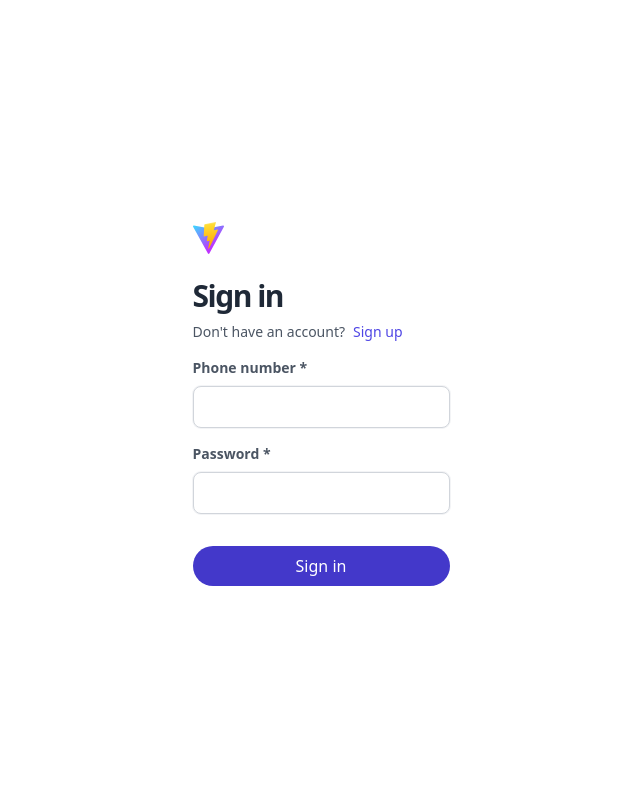
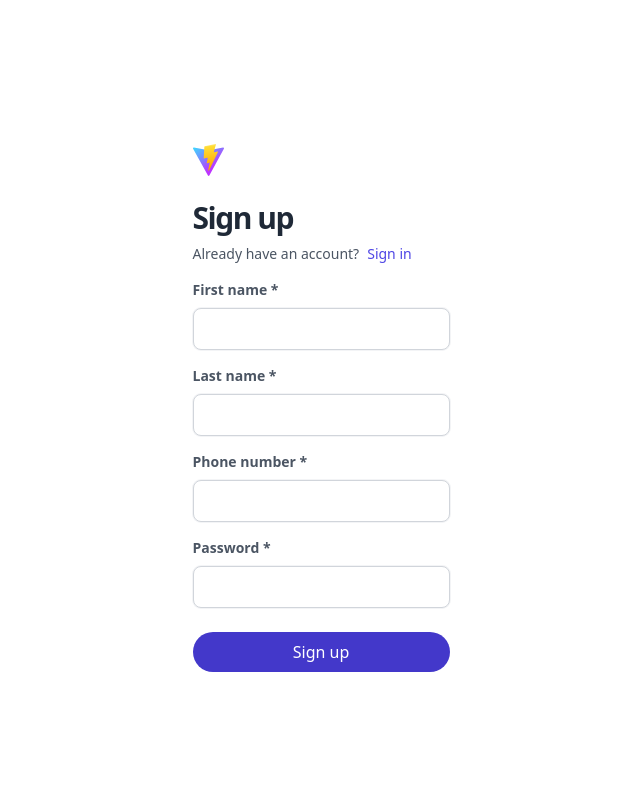
Before and after one commit to allandereal/octagon-test, a Vue app in the folder ui/: page /signup in a window 1280 px wide. Shown: the top 800 px of the page, without its empty margins (319-959 px from the left). Built offline with nearby package versions, Linux system fonts and the light colour scheme.

Commit message:
add and configure vue router to handle reactive routing

```diff
--- a/ui/package.json
+++ b/ui/package.json
@@ -9,7 +9,8 @@
     "preview": "vite preview"
   },
   "dependencies": {
-    "vue": "^3.2.37"
+    "vue": "^3.2.37",
+    "vue-router": "^4.1.3"
   },
   "devDependencies": {
     "@tailwindcss/forms": "^0.5.2",
--- a/ui/src/App.vue
+++ b/ui/src/App.vue
@@ -1,12 +1,9 @@
 <script setup>
 // This starter template is using Vue 3 <script setup> SFCs
 // Check out https://vuejs.org/api/sfc-script-setup.html#script-setup
-import LoginPage from './components/LoginPage.vue'
-import SignupPage from './components/SignupPage.vue'
+
 </script>
 
 <template>
-  <div></div>
-  <LoginPage />
-  <SignupPage />
+  <router-view></router-view>
 </template>
--- a/ui/src/components/LoginPage.vue
+++ b/ui/src/components/LoginPage.vue
@@ -16,7 +16,7 @@ defineProps({
     <h1 class="text-gray-800 mt-4 text-3xl tracking-tighter font-bold">Sign in</h1>
     <p class="my-2 text-sm">
       <span class="text-gray-600">Don't have an account?</span>
-      <a class="text-indigo-600 ml-2 hover:underline" href="/">Sign up</a>
+      <router-link class="text-indigo-600 ml-2 hover:underline" :to="{ name: 'signup'}">Sign up</router-link>
     </p>
 
     <InputField label="Phone number *" type="text" />
--- /dev/null
+++ b/ui/src/components/ProfilePage.vue
@@ -0,0 +1,13 @@
+<script setup>
+import { ref } from 'vue'
+
+defineProps({
+  //msg: String
+})
+
+//onst count = ref(0)
+</script>
+
+<template>
+<div>Hi this is your profile</div>
+</template>
--- a/ui/src/components/SignupPage.vue
+++ b/ui/src/components/SignupPage.vue
@@ -16,7 +16,7 @@ defineProps({
     <h1 class="text-gray-800 mt-4 text-3xl tracking-tighter font-bold">Sign up</h1>
     <p class="my-2 text-sm">
       <span class="text-gray-600">Already have an account?</span>
-      <a class="text-indigo-600 ml-2 hover:underline" href="/">Sign in</a>
+      <router-link class="text-indigo-600 ml-2 hover:underline" :to="{ name: 'login'}">Sign in</router-link>
     </p>
 
     <InputField label="First name *" type="text" />
```
Also changed, not shown: ui/src/main.js (+10 -1 lines), ui/src/router/index.js (added, +11 -0 lines), 1 other file (tests, documents, lock files or other folders).
